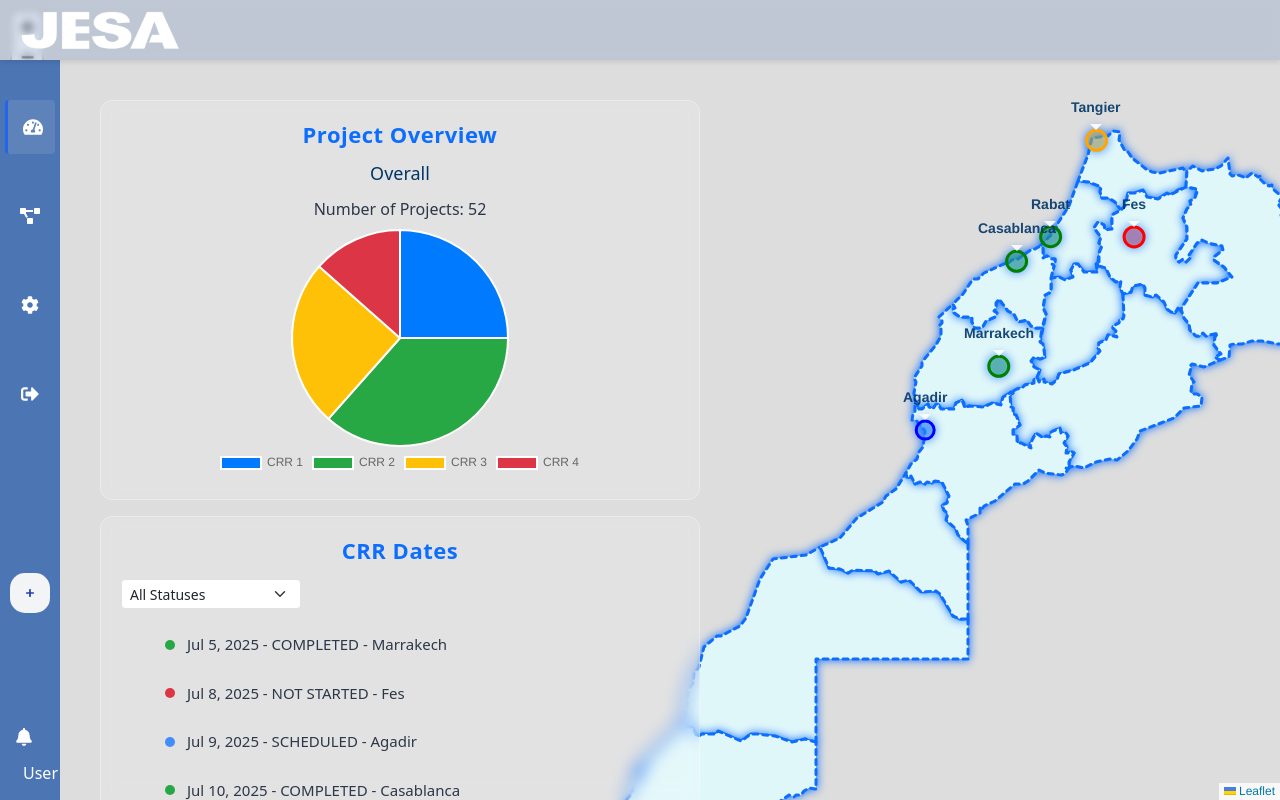
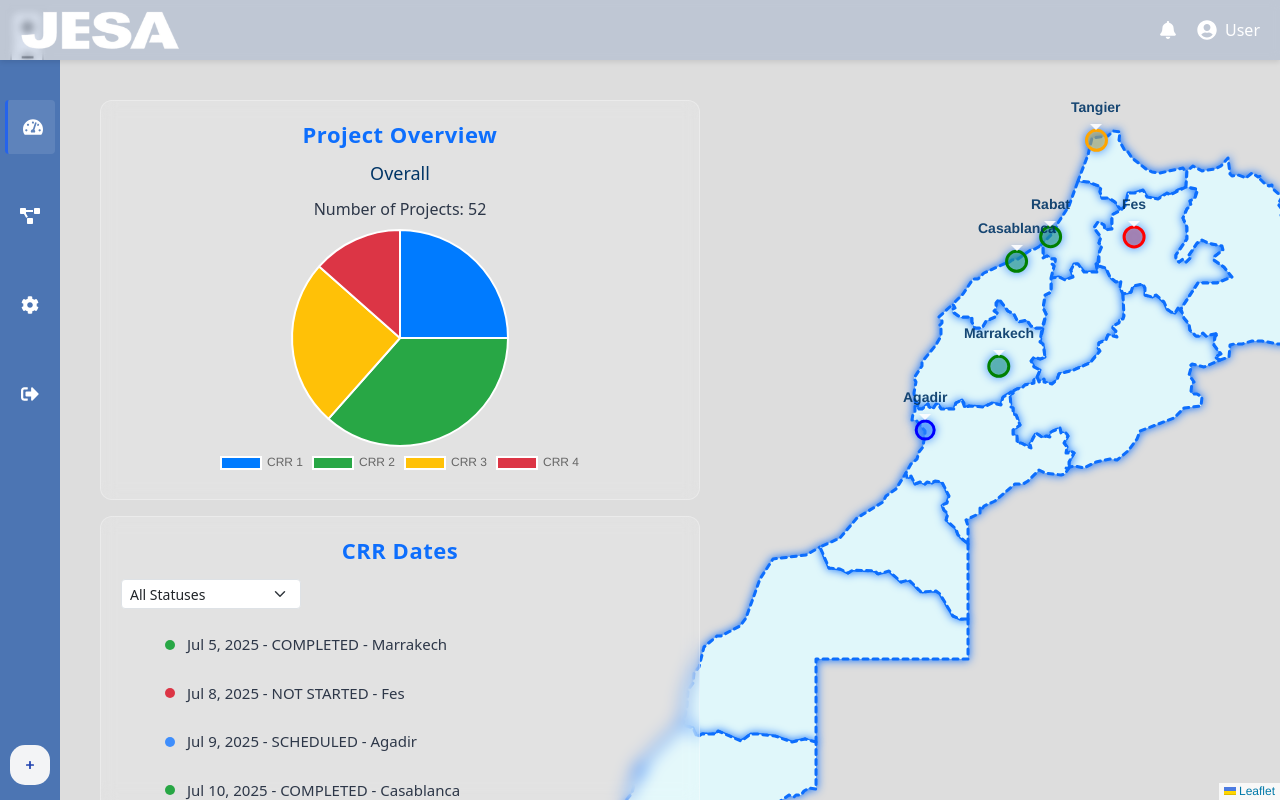
Before and after one commit to SaadGtite/JESA_Proj, a React (Create React App) app in the folder Front-end/: page /home in a window 1280 px wide. Built offline with nearby package versions, Linux system fonts and the light colour scheme.

Commit message:
TOP BAR ICON

```diff
--- a/Front-end/src/components/Sidebar.js
+++ b/Front-end/src/components/Sidebar.js
@@ -1,8 +1,7 @@
-// Sidebar.js
 import React, { useState } from 'react';
 import { useNavigate, useLocation } from 'react-router-dom';
 import {
-  FaTachometerAlt, FaProjectDiagram, FaCog, FaSignOutAlt, FaPlus, FaBell, FaUserCircle
+  FaTachometerAlt, FaProjectDiagram, FaCog, FaSignOutAlt, FaPlus
 } from 'react-icons/fa';
 import './Sidebar.css';
 import DashboardPage from '../pages/Dashboard';
@@ -74,16 +73,6 @@ const Sidebar = () => {
             <span className="new-project-text">New Project</span>
           </button>
         </div>
-        <div className="sidebar-icons">
-          <div className="notification-icon" onClick={() => alert('Notifications clicked')}>
-            <FaBell size={18} />
-          </div>
-          <div className="user-info" onClick={() => alert('User profile clicked')}>
-            <FaUserCircle size={24} />
-            <span className="username">{localStorage.getItem('username') || 'User'}</span>
-          </div>
-
-        </div>
       </div>
       <div className="content-area">
         {renderContent()}
--- a/Front-end/src/components/Topbar.css
+++ b/Front-end/src/components/Topbar.css
@@ -4,12 +4,12 @@
   left: 0;
   width: 100%;
   height: 60px;
-  background: rgba(76, 117, 179, 0.2); /* Transparent light blue with glassy effect */
+  background: rgba(76, 117, 179, 0.2);
   backdrop-filter: blur(5px);
   -webkit-backdrop-filter: blur(5px);
   display: flex;
   align-items: center;
-  justify-content: flex-start;
+  justify-content: space-between;
   padding: 0 20px;
   color: rgb(255, 255, 255);
   z-index: 1000;
@@ -17,9 +17,10 @@
 }
 
 .topbar-logo {
-  height: 40px; /* Reduced height for better centering */
+  height: 40px;
   cursor: pointer;
 }
+
 .logo-container {
   display: flex;
   flex-direction: row;
@@ -27,9 +28,28 @@
   justify-content: flex-start;
   height: 60px;
 }
+
 .logo-text {
   font-size: 12px;
   color: #f0f0f0;
   font-weight: 300;
   letter-spacing: 0.5px;
 }
+
+.topbar-icons {
+  display: flex;
+  align-items: center;
+  gap: 20px;
+}
+
+.notification-icon,
+.user-info {
+  display: flex;
+  align-items: center;
+  gap: 8px;
+  cursor: pointer;
+}
+
+.username {
+  font-weight: 400;
+}
--- a/Front-end/src/components/Topbar.js
+++ b/Front-end/src/components/Topbar.js
@@ -4,14 +4,22 @@ import { FaBell, FaUserCircle } from 'react-icons/fa';
 import logo from '../assets/logo2.png';
 import './Topbar.css';
 
-
 const Topbar = () => {
   const navigate = useNavigate();
 
   return (
     <div className="topbar">
-      <div className="logo-container" >
+      <div className="logo-container">
         <img src={logo} alt="Logo" className="topbar-logo" />
+      </div>
+      <div className="topbar-icons">
+        <div className="notification-icon" onClick={() => alert('Notifications clicked')}>
+          <FaBell size={18} />
+        </div>
+        <div className="user-info" onClick={() => alert('User profile clicked')}>
+          <FaUserCircle size={20} />
+          <span className="username">{localStorage.getItem('username') || 'User'}</span>
+        </div>
       </div>
     </div>
   );
```
